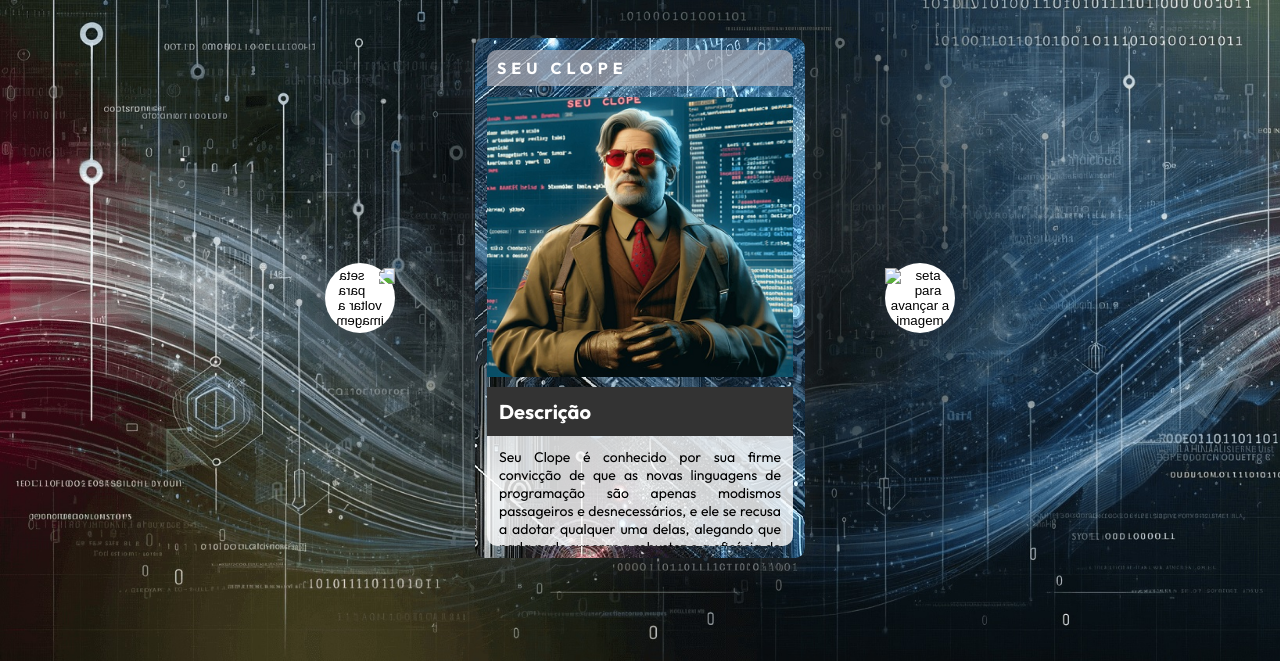
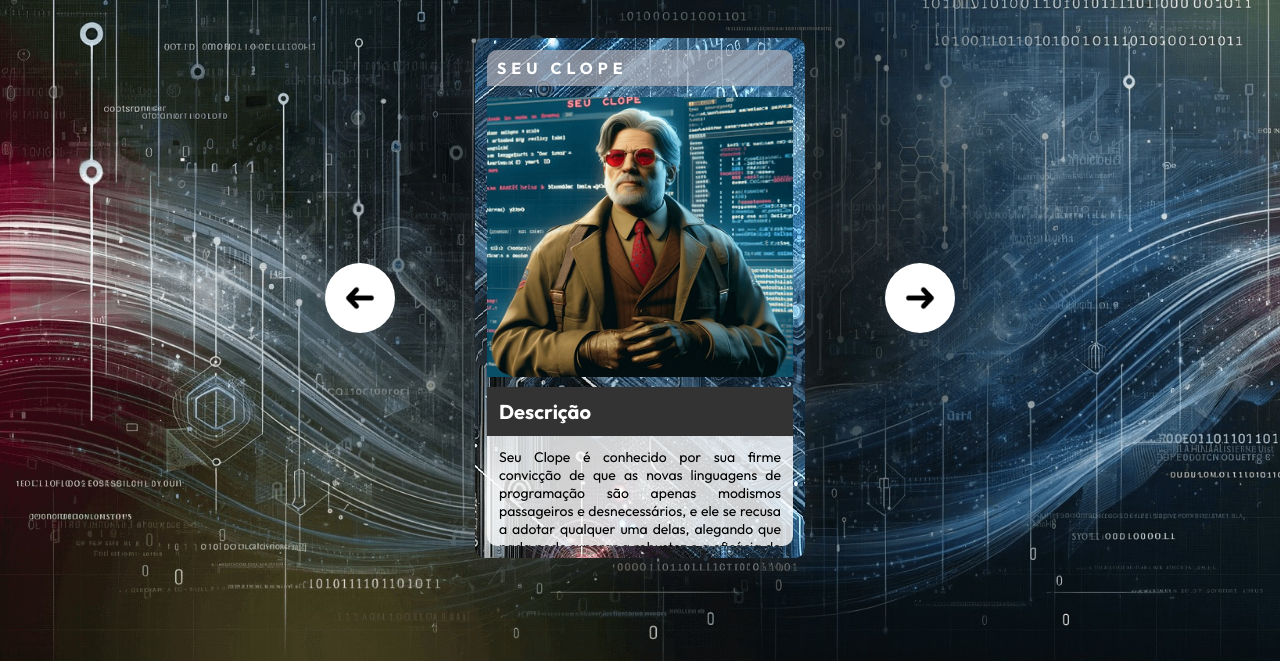
Before and after one commit to brunocosta-dev/X-DEVS, a plain HTML site: page index.html in a window 1280 px wide. Shown: the part 139-800 px from the top of the page. Drawn offline with Linux system fonts and the light colour scheme; the site is published under a folder, as on GitHub Pages, so addresses that start at the root find nothing.

Commit message:
alteracao da seta de troca do cartao

```diff
--- a/index.html
+++ b/index.html
@@ -20,7 +20,7 @@
     <main class="personagens-slider">
 
         <button class="btn-seta btn-voltar" id="btn-voltar">
-            <img src="/src/imagens/seta.png" alt="seta para voltar a imagem">
+            <img src="./src/imagens/seta.png" alt="seta para voltar a imagem">
         </button>
 
         <ul class="lista-personagens">
@@ -125,7 +125,7 @@
             </li>
         </ul>
         <button class="btn-seta" id="btn-avancar">
-            <img src="/src/imagens/seta.png" alt="seta para avançar a imagem">
+            <img src="./src/imagens/seta.png" alt="seta para avançar a imagem">
         </button>
 
     </main>
```
